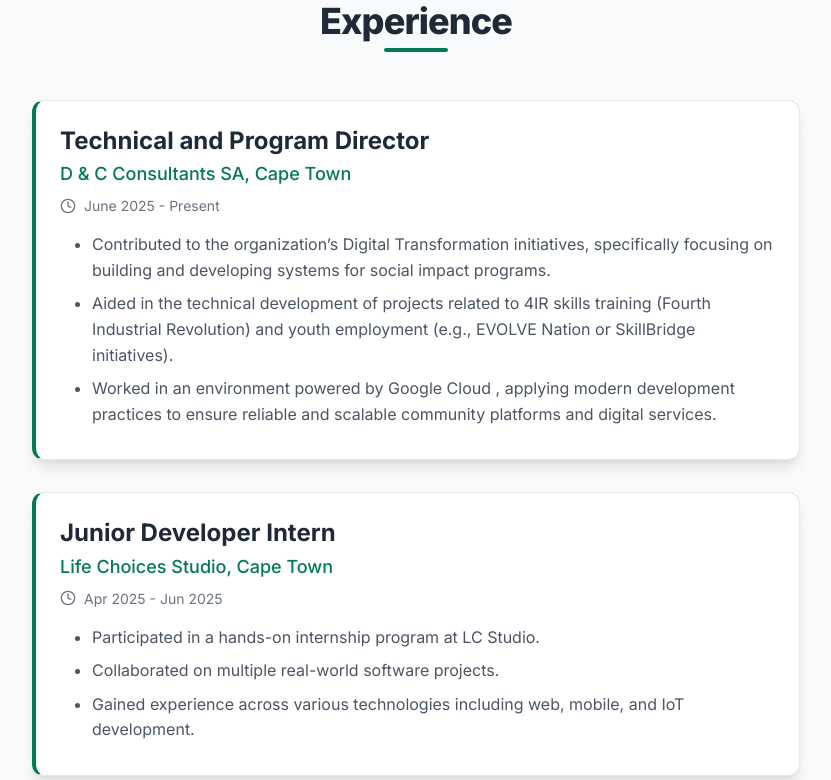
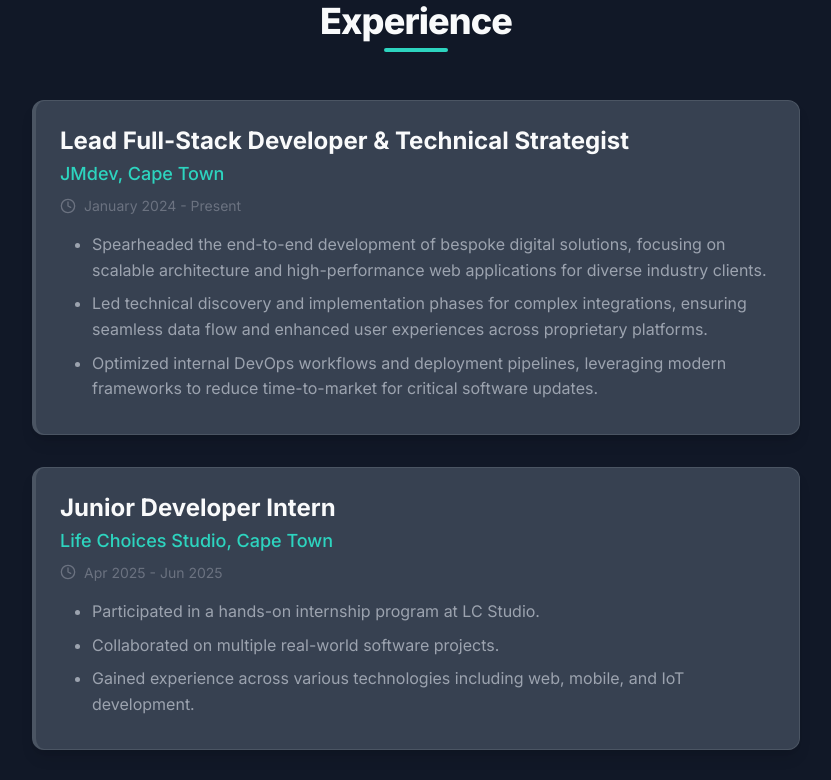
Before and after one commit to GeorgeZa01/React-Portfolio-Mark1, a React (Vite) app: page / in a window 1280 px wide. Shown: the part 1400-2180 px from the top of the page, without its empty margins (224-1055 px from the left). Built offline with nearby package versions, Linux system fonts and the light colour scheme; the HTML template or start-up script is replaced by a standard one.

Commit message:
Updated projects education and work

```diff
--- a/src/App.jsx
+++ b/src/App.jsx
@@ -12,7 +12,7 @@
 
 const App = () => {
   const [activeSection, setActiveSection] = useState('hero');
-  const [isDarkMode, setIsDarkMode] = useState(false);
+  const [isDarkMode, setIsDarkMode] = useState(true);
 
   const toggleDarkMode = () => setIsDarkMode(prev => !prev);
 
--- a/src/data/constants.js
+++ b/src/data/constants.js
@@ -80,6 +80,14 @@
     image: 'https://georgeza01.github.io/Project-Screenshots/tastesbyt.png', // Updated image URL for TastesByT projectg',
   },
   {
+    title: 'Ticketing System',
+    description: 'A full-stack ticketing system with user authentication, ticket creation, and comment management. ',
+    stack: 'Typescript, Vite, Tailwind css, React Router V6, Loveable Cloud with PostgreSQL, Supabase Auth',
+    liveLink: 'https://jmdev-ticketing.lovable.app/',
+    githubLink: 'https://github.com/GeorgeZa01/jmdev-task-tracker',
+    image: 'https://github.com/GeorgeZa01/Project-Screenshots/blob/main/ticketing.png?raw=true',
+  },
+  {
     title: 'Tower Block Game',
     description: 'A frontend interactive game showcasing logic implementation and DOM manipulation skills. It provides an engaging user experience entirely within the browser.',
     stack: 'Pure JavaScript, HTML/CSS',
@@ -99,15 +107,15 @@
 
 export const EXPERIENCE_DATA = [
   {
-    title: 'Technical and Program Director',
-    company: 'D & C Consultants SA, Cape Town',
-    duration: 'June 2025 - Present',
-    description: [
-      "Contributed to the organization’s  Digital Transformation  initiatives, specifically focusing on building and developing systems for social impact programs.",
-      "Aided in the technical development of projects related to  4IR skills training  (Fourth Industrial Revolution) and  youth employment  (e.g., EVOLVE Nation or SkillBridge initiatives).",
-      "Worked in an environment powered by  Google Cloud , applying modern development practices to ensure reliable and scalable community platforms and digital services.",
-    ],
-  },
+  title: 'Lead Full-Stack Developer & Technical Strategist', // Or your specific title
+  company: 'JMdev, Cape Town',
+  duration: 'January 2024 - Present', // Adjust dates as needed
+  description: [
+    "Spearheaded the end-to-end development of bespoke digital solutions, focusing on scalable architecture and high-performance web applications for diverse industry clients.",
+    "Led technical discovery and implementation phases for complex integrations, ensuring seamless data flow and enhanced user experiences across proprietary platforms.",
+    "Optimized internal DevOps workflows and deployment pipelines, leveraging modern frameworks to reduce time-to-market for critical software updates.",
+  ],
+},
   {
     title: 'Junior Developer Intern',
     company: 'Life Choices Studio, Cape Town',
@@ -142,6 +150,12 @@
 
 export const EDUCATION_DATA = [
   {
+    institution: 'AWS Skillbuilder',
+    degree: 'Cloud Practitioner Essentials',
+    duration: 'Dec 2025 - Present',
+    details: 'Currently Upskilling myself with AWS Cloud Practitioner Essentials to gain foundational knowledge in cloud computing, AWS services, and best practices for deploying and managing applications in the cloud.',
+  },
+  {
     institution: 'Life Choices Academy',
     degree: 'Certificate of Excellence in Full-Stack Web Development',
     duration: 'Sep 2024 - Apr 2025',
```
